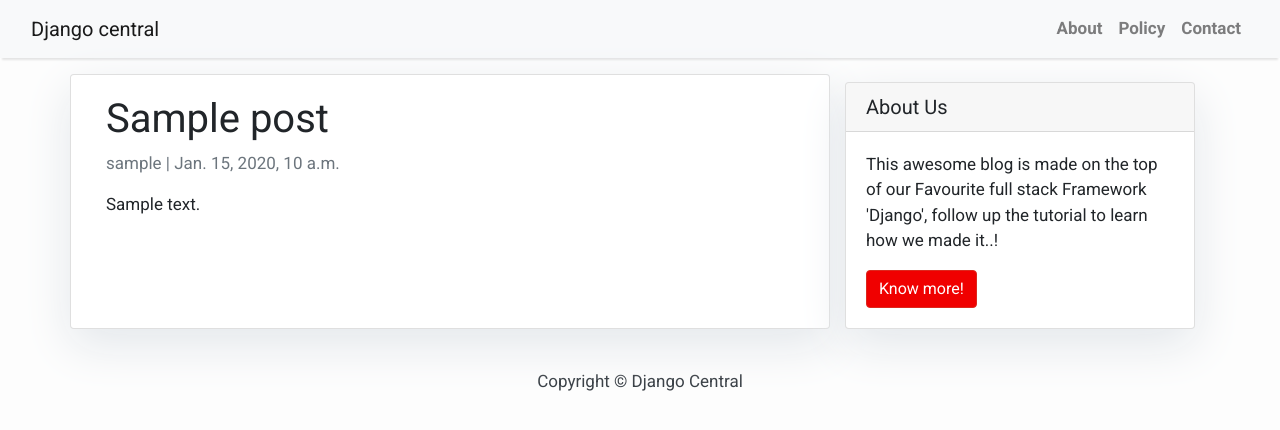
After one commit to ChrisKrausDev/DjangoBlogApp, a Django app: a page that uses blog/templates/base.html in a window 1280 px wide. The commit adds this page. Shown: the top 430 px of the page. Run offline with Django 3.2, Linux system fonts and the light colour scheme; tables that the repository leaves empty hold one stand-in row (values such as "Sample post"); some libraries are stand-ins or nearby versions.

Commit message:
Editing blog/views.py; editing setting.py file (importin os, setting up the template dir), creating sidebar.html, returning the functionality of the blog app haha

```diff
--- a/blog/models.py
+++ b/blog/models.py
@@ -11,7 +11,7 @@ STATUS = (
 class Post(models.Model):
     title = models.CharField(max_length=200, unique=True)
     slug = models.SlugField(max_length=200, unique=True)
-    author = models.ForeignKey(User, on_delete= models.CASCADE,related_name='blog_posts')
+    author = models.ForeignKey(User, on_delete= models.CASCADE, related_name='blog_posts')
     updated_on = models.DateTimeField(auto_now= True)
     content = models.TextField()
     created_on = models.DateTimeField(auto_now_add=True)
--- a/blog/templates/base.html
+++ b/blog/templates/base.html
@@ -57,28 +57,6 @@
                 </div>
             </div>
         </nav>
-        {% block sidebar %}
-
-        <style>
-                .card{
-                    box-shadow: 0 16px 48px #E3E7EB;
-                }
-
-        </style>
-
-        <!-- Sidebar Widgets Column -->
-        <div class="col-md-4 float-right ">
-        <div class="card my-4">
-                <h5 class="card-header">About Us</h5>
-            <div class="card-body">
-                <p class="card-text"> This awesome blog is made on the top of our Favourite full stack Framework 'Django', follow up the tutorial to learn how we made it..!</p>
-                <a href="https://djangocentral.com/building-a-blog-application-with-django"
-                   class="btn btn-danger">Know more!</a>
-            </div>
-        </div>
-        </div>
-
-        {% endblock sidebar %}
 
         {% block content %}
         <!-- Content Goes here -->
--- a/blog/templates/index.html
+++ b/blog/templates/index.html
@@ -15,7 +15,6 @@
         box-shadow: 0 16px 48px #E3E7EB;
     }
 </style>
-
     <header class="masthead">
         <div class="overlay"></div>
         <div class="container">
@@ -23,8 +22,7 @@
                 <div class=" col-md-8 col-md-10 mx-auto">
                     <div class="site-heading">
                         <h3 class=" site-heading my-4 mt-3 text-white"> Welcome to my awesome Blog </h3>
-                    <p class="text-light">We Love Django As much as you do..! &nbsp
-                    </p>
+                        <p class="text-light">We Love Django As much as you do..!</p>
                     </div>
                 </div>
             </div>
--- /dev/null
+++ b/blog/templates/post_detail.html
@@ -0,0 +1,16 @@
+{% extends 'base.html' %} {% block content %}
+
+<div class="container">
+  <div class="row">
+    <div class="col-md-8 card mb-4  mt-3 left  top">
+      <div class="card-body">
+        <h1>{% block title %} {{ object.title }} {% endblock title %}</h1>
+        <p class=" text-muted">{{ post.author }} | {{ post.created_on }}</p>
+        <p class="card-text ">{{ object.content | safe }}</p>
+      </div>
+    </div>
+    {% block sidebar %} {% include 'sidebar.html' %} {% endblock sidebar %}
+  </div>
+</div>
+
+{% endblock content %}
--- /dev/null
+++ b/blog/templates/sidebar.html
@@ -0,0 +1,22 @@
+{% block sidebar %}
+
+        <style>
+                .card{
+                    box-shadow: 0 16px 48px #E3E7EB;
+                }
+
+        </style>
+
+        <!-- Sidebar Widgets Column -->
+        <div class="col-md-4 float-right ">
+        <div class="card my-4">
+                <h5 class="card-header">About Us</h5>
+            <div class="card-body">
+                <p class="card-text"> This awesome blog is made on the top of our Favourite full stack Framework 'Django', follow up the tutorial to learn how we made it..!</p>
+                <a href="https://djangocentral.com/building-a-blog-application-with-django"
+                   class="btn btn-danger">Know more!</a>
+            </div>
+        </div>
+        </div>
+
+        {% endblock sidebar %}
--- a/blog/views.py
+++ b/blog/views.py
@@ -4,7 +4,7 @@ from .models import Post
 
 class PostList(generic.ListView):
     queryset = Post.objects.filter(status=1).order_by('-created_on')
-    template_name = 'base.html'
+    template_name = 'index.html'
 
 
 class PostDetail(generic.DetailView):
--- a/mysite/settings.py
+++ b/mysite/settings.py
@@ -9,7 +9,7 @@ https://docs.djangoproject.com/en/3.1/topics/settings/
 For the full list of settings and their values, see
 https://docs.djangoproject.com/en/3.1/ref/settings/
 """
-
+import os
 from pathlib import Path
 
 # Build paths inside the project like this: BASE_DIR / 'subdir'.
@@ -54,10 +54,12 @@ MIDDLEWARE = [
 
 ROOT_URLCONF = 'mysite.urls'
 
+TEMPLATES_DIRS = os.path.join(BASE_DIR, '/blog/templates')
+
 TEMPLATES = [
     {
         'BACKEND': 'django.template.backends.django.DjangoTemplates',
-        'DIRS': [],
+        'DIRS': [TEMPLATES_DIRS],
         'APP_DIRS': True,
         'OPTIONS': {
             'context_processors': [
```
Lines whose indentation alone changed are shown as unchanged.
